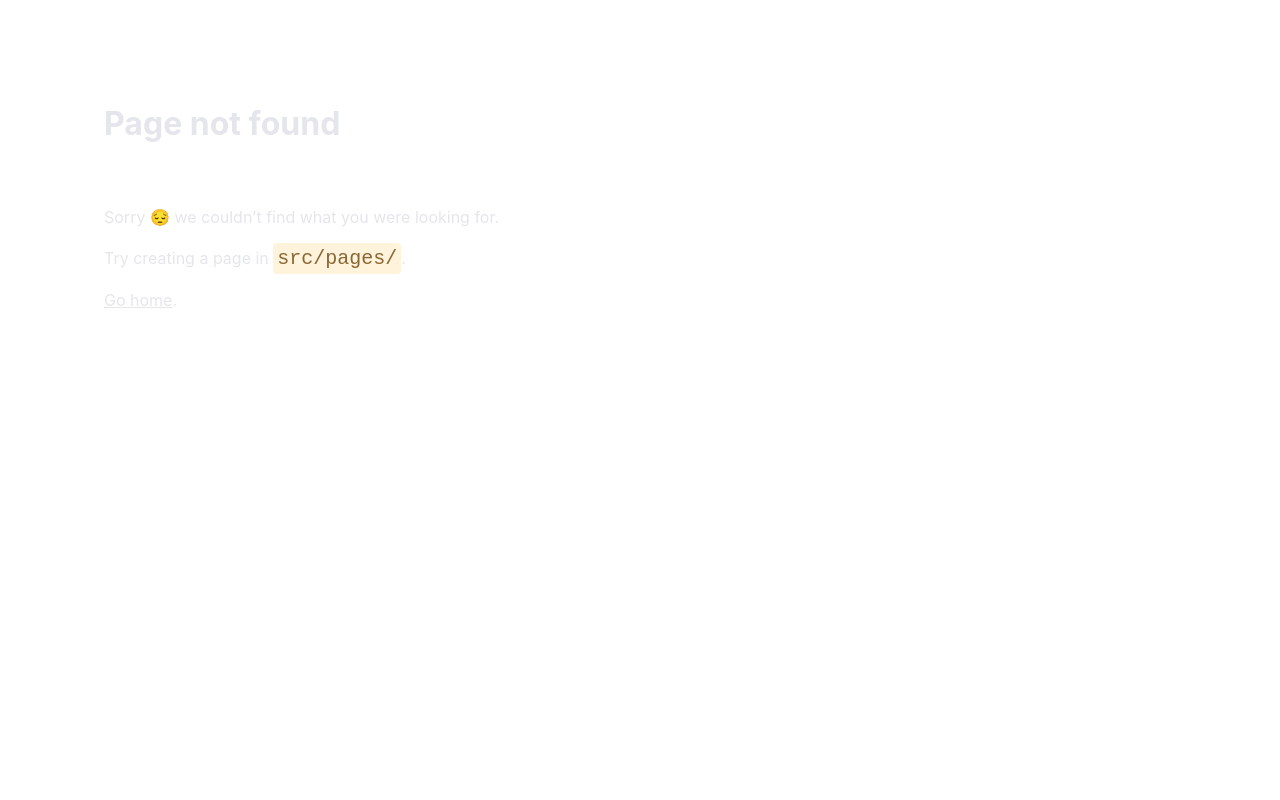
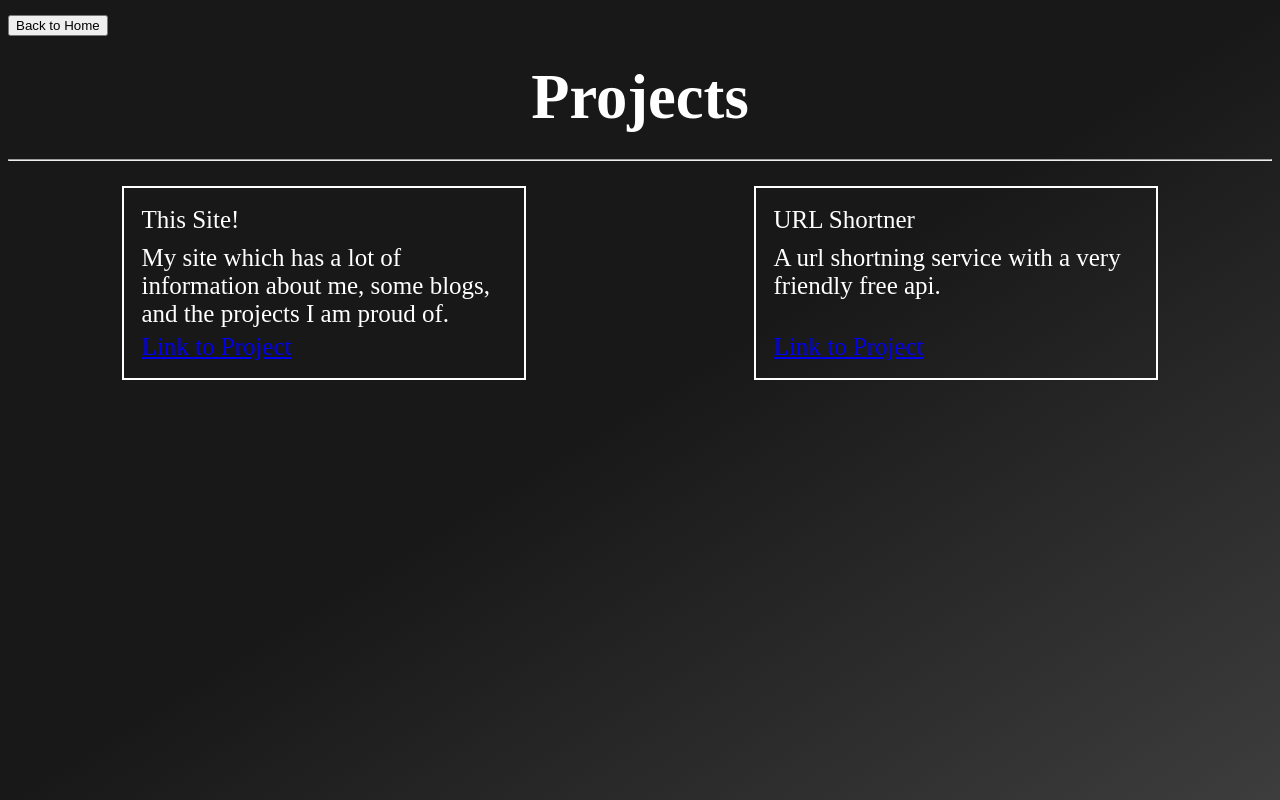
Before and after one commit to KrishGarg/about-me-site, a Gatsby site: page /projects in a window 1280 px wide. Before the commit this address had no page. Built offline with nearby package versions, Linux system fonts and the light colour scheme; Gatsby itself is replaced by a stand-in of ours.

Commit message:
✨ Projects page added

```diff
--- /dev/null
+++ b/projects.json
@@ -0,0 +1,12 @@
+[
+  {
+    "name": "This Site!",
+    "description": "My site which has a lot of information about me, some blogs, and the projects I am proud of.",
+    "link": "https://github.com/KrishGarg/about-me-site"
+  },
+  {
+    "name": "URL Shortner",
+    "description": "A url shortning service with a very friendly free api.",
+    "link": "https://tlsr.ga/docs"
+  }
+]
--- /dev/null
+++ b/src/pages/projects.js
@@ -0,0 +1,52 @@
+import React from "react";
+
+import Layout from "../components/Layout";
+import AniLink from "gatsby-plugin-transition-link/AniLink";
+
+// Styles
+import {
+  buttonStyle,
+  heading,
+  project as projectStyle,
+  projects as projectWrap,
+  projTitle,
+  projDesc,
+} from "../styles/Projects.module.scss";
+
+// Projects data
+import projects from "../../projects.json";
+
+const Projects = () => {
+  console.log(projects);
+
+  return (
+    <Layout title="Projects">
+      <div>
+        <AniLink
+          hex="#1d1d1d"
+          duration={1}
+          paintDrip
+          to="/"
+          className={buttonStyle}
+        >
+          <button>Back to Home</button>
+        </AniLink>
+      </div>
+      <h1 className={heading}>Projects</h1>
+      <hr />
+      <div className={projectWrap}>
+        {projects.map((p, idx) => (
+          <div key={idx} className={projectStyle}>
+            <div className={projTitle}>{p.name}</div>
+            <div className={projDesc}>{p.description}</div>
+            <a href={p.link} target="_blank" rel="noreferrer">
+              Link to Project
+            </a>
+          </div>
+        ))}
+      </div>
+    </Layout>
+  );
+};
+
+export default Projects;
--- /dev/null
+++ b/src/styles/Projects.module.scss
@@ -0,0 +1,69 @@
+@use "./variables" as *;
+
+.button-style {
+  display: contents;
+  button {
+    margin-left: 4rem;
+    outline: none;
+    border-radius: 0.2rem;
+    border: 2px solid white;
+    background-color: $bg-dark-d;
+    color: white;
+    padding: 0.3rem;
+    font-weight: bold;
+    transition: background-color $trans-time ease-in-out;
+    transition: color $trans-time ease-in-out;
+
+    &:hover {
+      color: rgb(22, 17, 17);
+      background-color: white;
+      border-color: black;
+      cursor: pointer;
+    }
+  }
+  @media (max-width: 610px) {
+    text-align: center;
+    button {
+      margin: 0.3rem 0;
+      padding: 0.5rem;
+    }
+  }
+}
+
+.heading {
+  margin: 1rem 0;
+  padding: 0 2rem;
+  text-align: center;
+  font-size: 2.5rem;
+  margin: 1rem 0;
+}
+
+.projects {
+  display: flex;
+  flex-wrap: wrap;
+  position: relative;
+}
+
+.project {
+  padding: 0.5rem;
+  border: 2px solid white;
+  margin: 0.5rem auto;
+  max-width: 15rem;
+  display: flex;
+  flex-direction: column;
+
+  * {
+    margin: 0.2rem;
+  }
+
+  a {
+    margin-top: auto;
+  }
+
+  .proj-title {
+    font-size: 1.5rem;
+  }
+
+  .proj-desc {
+  }
+}
```
Also changed, not shown: src/pages/index.js (+9 -0 lines).
